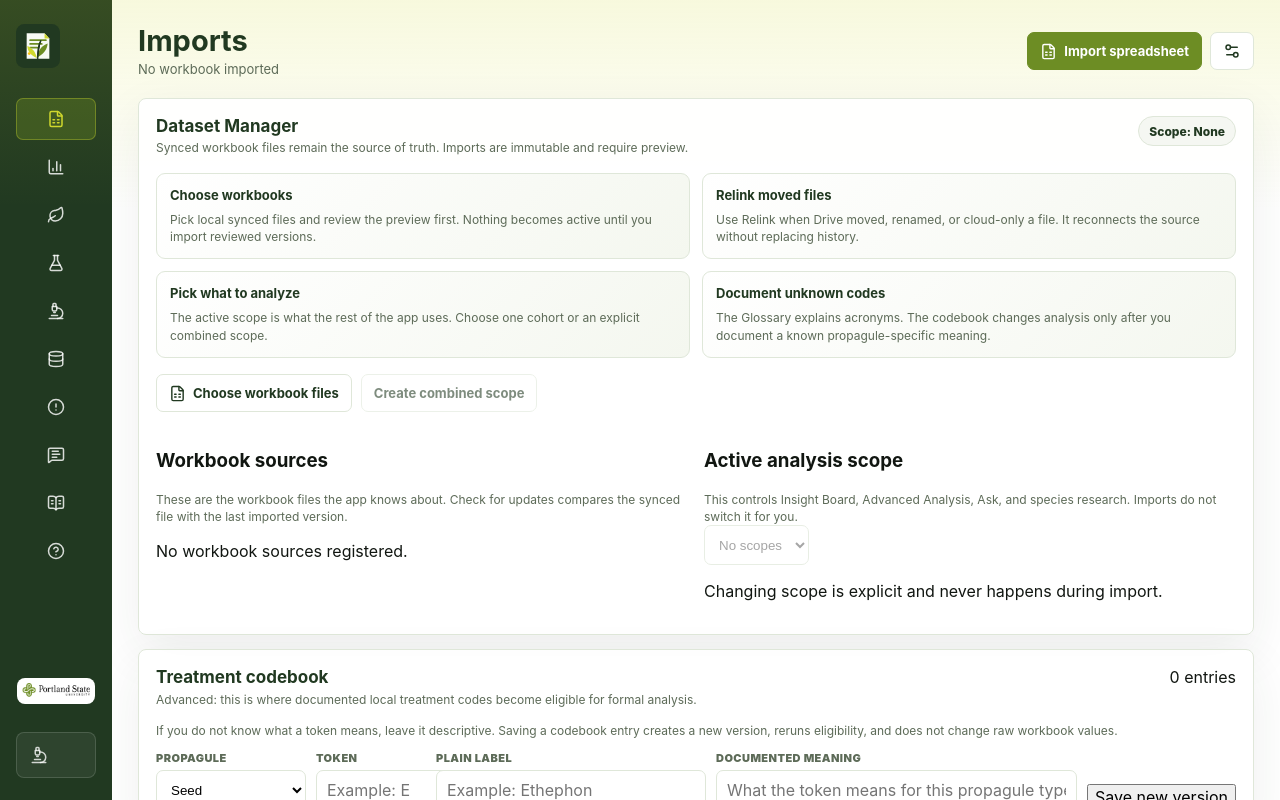
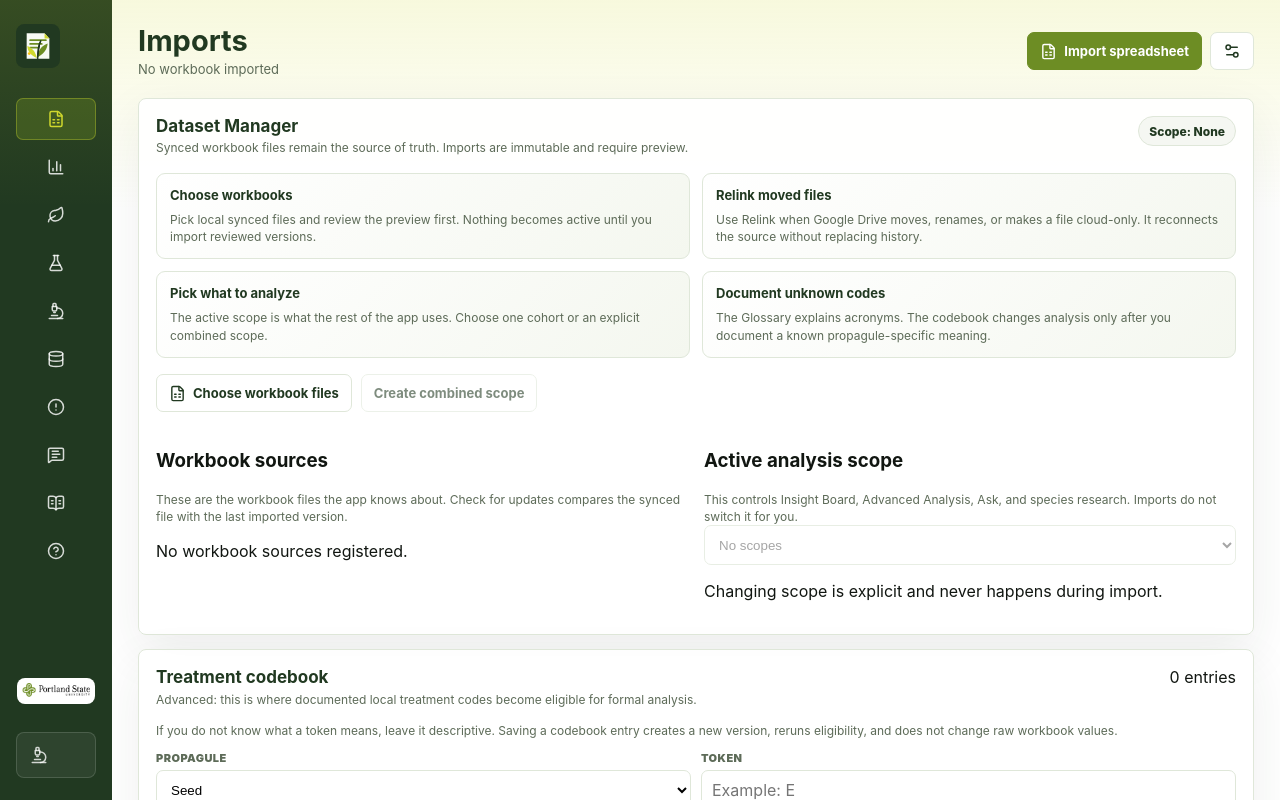
Before and after one commit to jfleezy23/seedbank-insights, a React (Vite) app: page / in a window 1280 px wide. Both pictures are taken after a click on the button 56 px from the left and 119 px from the top of the page. Shown: the top 800 px of the page. Built offline with nearby package versions, Linux system fonts and the light colour scheme.

Commit message:
Fix Dataset Manager codebook layout

```diff
--- a/src/App.css
+++ b/src/App.css
@@ -1844,7 +1844,7 @@ td strong {
   padding: 13px;
   border: 1px solid var(--line);
   border-radius: 9px;
-  background: linear-gradient(135deg, #fff 0%, var(--soft) 100%);
+  background: linear-gradient(135deg, var(--surface) 0%, var(--soft) 100%);
 }
 
 .import-help-card strong {
@@ -1921,7 +1921,7 @@ td strong {
 
 .codebook-form {
   display: grid;
-  grid-template-columns: 150px 110px 1fr 2fr auto;
+  grid-template-columns: minmax(150px, 0.8fr) minmax(120px, 0.7fr) minmax(210px, 1.2fr) minmax(280px, 2fr) auto;
   align-items: end;
   gap: 10px;
   margin-top: 12px;
@@ -1930,6 +1930,7 @@ td strong {
 .codebook-field {
   display: grid;
   gap: 5px;
+  min-width: 0;
 }
 
 .codebook-field span {
@@ -1943,11 +1944,17 @@ td strong {
 .codebook-form input,
 .codebook-form select,
 .dataset-grid select {
+  width: 100%;
+  min-width: 0;
   min-height: 40px;
   padding: 0 10px;
   border: 1px solid var(--line);
   border-radius: 7px;
   background: #fff;
+}
+
+.codebook-form button {
+  white-space: nowrap;
 }
 
 .table-scroll { overflow-x: auto; }
@@ -1966,6 +1973,12 @@ td strong {
 .advanced-table th,
 .advanced-table td { padding: 10px; border-bottom: 1px solid var(--line); text-align: left; white-space: nowrap; }
 .advanced-table th { color: var(--muted); font-size: 11px; text-transform: uppercase; }
+
+@media (max-width: 1360px) {
+  .codebook-form {
+    grid-template-columns: 1fr 1fr;
+  }
+}
 
 @media (max-width: 1280px) {
   .app-shell {
--- a/src/App.tsx
+++ b/src/App.tsx
@@ -1134,8 +1134,8 @@ function DatasetManager({
           <article className="import-help-card">
             <strong>Relink moved files</strong>
             <p>
-              Use Relink when Drive moved, renamed, or cloud-only a file. It reconnects the source without replacing
-              history.
+              Use Relink when Google Drive moves, renames, or makes a file cloud-only. It reconnects the source without
+              replacing history.
             </p>
           </article>
           <article className="import-help-card">
@@ -1885,6 +1885,7 @@ function App() {
             return (
               <button
                 className={selectedNav === item.label ? "active" : ""}
+                aria-label={item.label}
                 aria-current={selectedNav === item.label ? "page" : undefined}
                 key={item.label}
                 type="button"
```
Also changed, not shown: 1 other file (tests, documents, lock files or other folders).
